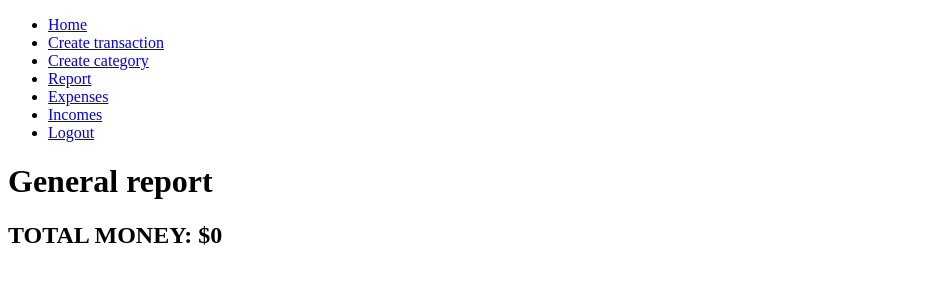
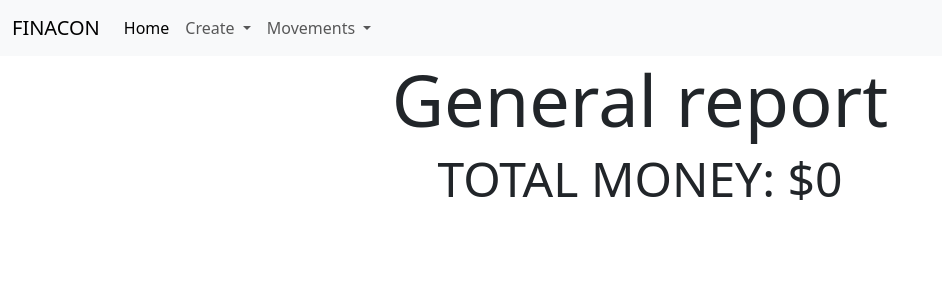
Before and after one commit to navi-exe04/financial-control-django, a Django app: page /report/ in a window 1280 px wide. Shown: the top 300 px of the page, without its empty margins (0-942 px from the left). Run offline with Django 5.2, Linux system fonts and the light colour scheme; the visitor is signed in with stand-in values (Sample User, id 1); data comes from the database, SQL or seed files in the repository; data that the repository does not hold is empty.

Commit message:
feat: added some styles and fixed the total amount of money in report

```diff
--- a/finances/templates/layouts/base.html
+++ b/finances/templates/layouts/base.html
@@ -5,47 +5,88 @@
     <meta charset="UTF-8">
     <meta name="viewport" content="width=device-width, initial-scale=1.0">
     <title>FINACON</title>
+    <link rel="stylesheet" href="https://cdn.jsdelivr.net/npm/bootstrap-icons@1.11.3/font/bootstrap-icons.min.css">
+    <link href="https://cdn.jsdelivr.net/npm/bootstrap@5.3.3/dist/css/bootstrap.min.css" rel="stylesheet" integrity="sha384-QWTKZyjpPEjISv5WaRU9OFeRpok6YctnYmDr5pNlyT2bRjXh0JMhjY6hW+ALEwIH" crossorigin="anonymous">
+    <script src="https://cdn.jsdelivr.net/npm/bootstrap@5.3.3/dist/js/bootstrap.bundle.min.js" integrity="sha384-YvpcrYf0tY3lHB60NNkmXc5s9fDVZLESaAA55NDzOxhy9GkcIdslK1eN7N6jIeHz" crossorigin="anonymous"></script>
 </head>
 
 <body>
     <header>
-        <nav>
-            <ul>
+        <nav class="navbar navbar-expand-lg bg-body-tertiary">
+            <div class="container-fluid">
+                <a class="navbar-brand" href="#">FINACON</a>
+                <button class="navbar-toggler" type="button" data-bs-toggle="collapse" data-bs-target="#navbarNavDropdown" aria-controls="navbarNavDropdown" aria-expanded="false" aria-label="Toggle navigation">
+                    <span class="navbar-toggler-icon"></span>
+                </button>
+                <div class="collapse navbar-collapse" id="navbarNavDropdown">
+                    <ul class="navbar-nav">
+                        <li class="nav-item">
+                            <a class="nav-link active" aria-current="page" href="{% url 'home' %}">
+                                Home
+                            </a>
+                        </li>
+                        {% if  user.is_authenticated%}
+                        <li class="nav-item dropdown">
+                            <a class="nav-link dropdown-toggle" href="#" role="button" data-bs-toggle="dropdown" aria-expanded="false">
+                                Create
+                            </a>
+                            <ul class="dropdown-menu">
                                 <li>
-                    <a href="{% url 'home' %}">Home</a>
-                </li>
-                {% if user.is_authenticated %}
-                <li>
-                    <a href="{% url 'create_transaction' %}">Create transaction</a>
+                                    <a class="dropdown-item" href="{% url 'create_transaction' %}">
+                                        Create transaction
+                                    </a>
                                 </li>
                                 <li>
-                    <a href="{% url 'create_category' %}">Create category</a>
+                                    <a class="dropdown-item" href="{% url 'create_category' %}">
+                                        Create category
+                                    </a>
+                                </li>
+                            </ul>
+                        </li>
+                        <li class="nav-item dropdown">
+                            <a class="nav-link dropdown-toggle" href="#" role="button" data-bs-toggle="dropdown" aria-expanded="false">
+                                Movements
+                            </a>
+                            <ul class="dropdown-menu">
+                                <li>
+                                    <a class="dropdown-item" href="{% url 'report' %}">
+                                        General Report
+                                    </a>
                                 </li>
                                 <li>
-                    <a href="{% url 'report' %}">Report</a>
+                                    <a class="dropdown-item" href="{% url 'expenses' %}">
+                                        Expenses
+                                    </a>
                                 </li>
                                 <li>
-                    <a href="{% url 'expenses' %}">Expenses</a>
+                                    <a class="dropdown-item" href="{% url 'incomes' %}">
+                                        Incomes
+                                    </a>
                                 </li>
-                <li>
-                    <a href="{% url 'incomes' %}">Incomes</a>
-                </li>
-                <li>
-                    <a href="{% url 'logout' %}">Logout</a>
+                            </ul>
                         </li>
                         {% else %}
-                <li>
-                    <a href="{% url 'login' %}">Login</a>
+                        <li class="nav-item">
+                            <a class="nav-link" href="{% url 'login' %}">
+                                Login
+                            </a>
                         </li>
-                <li>
-                    <a href="{% url 'register' %}">Register</a>
+                        <li class="nav-item">
+                            <a class="nav-link" href="{% url 'register' %}">
+                                Register
+                            </a>
                         </li>
                         {% endif %}
                     </ul>
+                </div>
+            </div>
         </nav>
     </header>
+
+    <main class="container-xl">
         {% block content %}
         {% endblock %}
+    </main>
 </body>
 
 </html>
--- a/finances/templates/report.html
+++ b/finances/templates/report.html
@@ -1,28 +1,52 @@
 {% extends './layouts/base.html' %}
 
 {% block content %}
-<main>
-    <h1>General report</h1>
-    <h2> TOTAL MONEY: ${{ total_amount }} </h2>
-    <div>
+<div class="text-center">
+  <h1 class="display-2">General report</h1>
+  <h2 class="display-5"> TOTAL MONEY: ${{ total_amount }} </h2>
+</div>
+<section class="mt-2">
     {% if  transaction_count < 1 %}
       <span>There is nothing yet.</span>
     {% else %}
+
       {% for transaction in transactions %}
-            <div>
-                <h2>
-                    {{ transaction.title }}
-                </h2>
-                <p>
+        <div class="card m-4">
+
+          <div class="card-header d-flex justify-content-between">
+              <div class="d-flex align-items-center">
+                <span class="px-2">
+                  {% if transaction.transaction_type == "EX" %}
+                    <i class="bi bi-dash-circle-fill text-danger"></i>
+                  {% else %}
+                    <i class="bi bi-plus-circle-fill text-success"></i>
+                  {% endif %}
+                </span>
+                <h3 class="fs-2">{{ transaction.title }}</h3>
+              </div>
+              <form action="{% url 'delete_transaction' transaction.id %}" action="post">
+                {% csrf_token %}
+                <button class="btn btn-danger">Eliminar</button>
+              </form>
+          </div>
+
+          <div class="card-body">
+            <p class="fst-italic fw-normal fs-4">
               {{ transaction.description }}
             <p>
-                <p>
-                    <span> Transaction: {{ transaction.transaction_type }} </span>
-                    <span> Category: {{ transaction.category }} </span>
-                <p>
+            <div class="d-flex justify-content-evenly">
+              <p class="fs-6">
+                <span class="fw-semibold">Transaction: </span> {{ transaction.transaction_type }}
+              </p>
+              <p class="fs-6">
+                <span class="fw-semibold">Category: </span> {{ transaction.category }}
+              </p>
+            </div>
+          </div>
+
         </div>
       {% endfor %}
+
     {% endif %}
-    </div>
-</main>
+</section>
 {% endblock %}
--- a/finances/urls.py
+++ b/finances/urls.py
@@ -7,6 +7,8 @@ urlpatterns = [
     path('create_category/', views.CreateCategoryView.as_view(), name="create_category"),
     path('expenses/', views.ExpensesView.as_view(), name="expenses"),
     path('incomes/', views.IncomesView.as_view(), name="incomes"),
+    path('transaction/delete/<int:pk>', views.DeleteTransactionView.as_view(), name="delete_transaction"),
+    # path('category/delete/<int:id>', , name="delete_category"),
     path('report/', views.ReportView.as_view(), name="report"),
     path('login/', views.LoginUserView.as_view(), name="login"),
     path('logout/', views.LogoutUserView.as_view(), name="logout"),
--- a/finances/views.py
+++ b/finances/views.py
@@ -1,15 +1,16 @@
 """
 Defines all the user views for financial control
 """
+from decimal import Decimal
+from django.urls import reverse_lazy
 from django.shortcuts import redirect
 from django.contrib.auth import login, logout, authenticate
 from django.contrib.auth.decorators import login_required
 from django.contrib.auth.forms import AuthenticationForm
 from django.utils.decorators import method_decorator
-from django.views.generic import TemplateView, ListView, FormView, View
+from django.views.generic import TemplateView, ListView, FormView, View, DeleteView
 from .models import Transaction, Category
 from .forms import CustomUserForm, TransactionForm, CategoryForm
-from decimal import Decimal
 
 REPORT_TEMPLATE_URL = "/report/"
 ERROR_MESSAGE_RESPONSE = "Something is wrong"
@@ -37,6 +38,7 @@ class CreateTransactionView(FormView):
         transaction = form.save(commit=False)
         transaction.user = self.request.user
         transaction.save()
+
         # Save the transaction amount
         amount = Decimal(self.request.POST['amount'])
         # Check if there is a expense or income
@@ -126,10 +128,31 @@ class ReportView(ListView):
         return Transaction.objects.filter(user=self.request.user)
 
     def get_context_data(self, **kwargs):
+        #calculate the total amount
+        transactions = Transaction.objects.filter(user=self.request.user)
+        amount = 0
+        for transaction in transactions:
+            if transaction.transaction_type == "EX":
+                amount -= transaction.amount
+            else:
+                amount += transaction.amount
+        self.request.user.total_amount = amount
+        self.request.user.save()
+
         context = super().get_context_data(**kwargs)
         context["total_amount"] = self.request.user.total_amount
         context["transactions_count"] = self.get_queryset().count()
         return context
+
+
+@method_decorator(login_required, name="dispatch")
+class DeleteTransactionView(DeleteView):
+    """
+    Delete a transaction in system
+    """
+    model = Transaction
+    template_name = "transaction_delete.html"
+    success_url = reverse_lazy('report')
 
 
 # user views
```
Also changed, not shown: finances/templates/transaction_delete.html (added, +14 -0 lines). Lines whose indentation alone changed are shown as unchanged.
